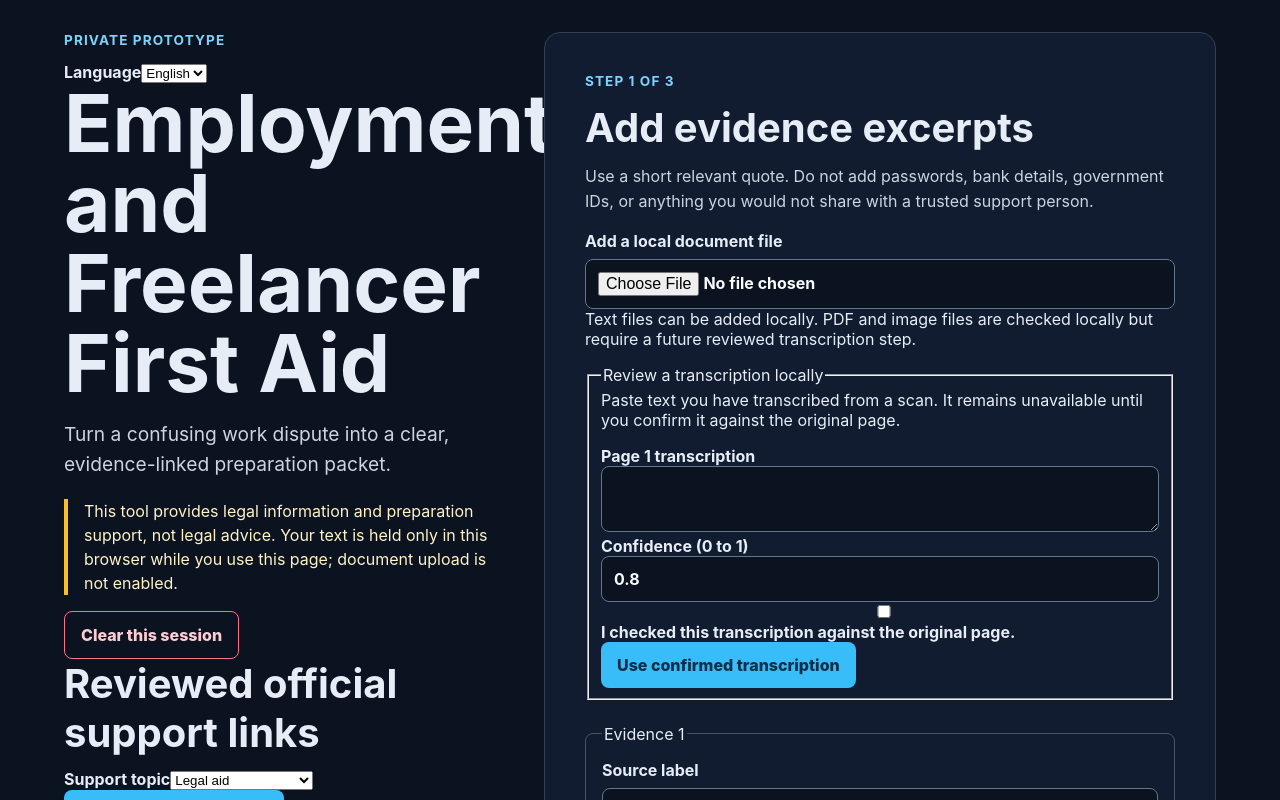
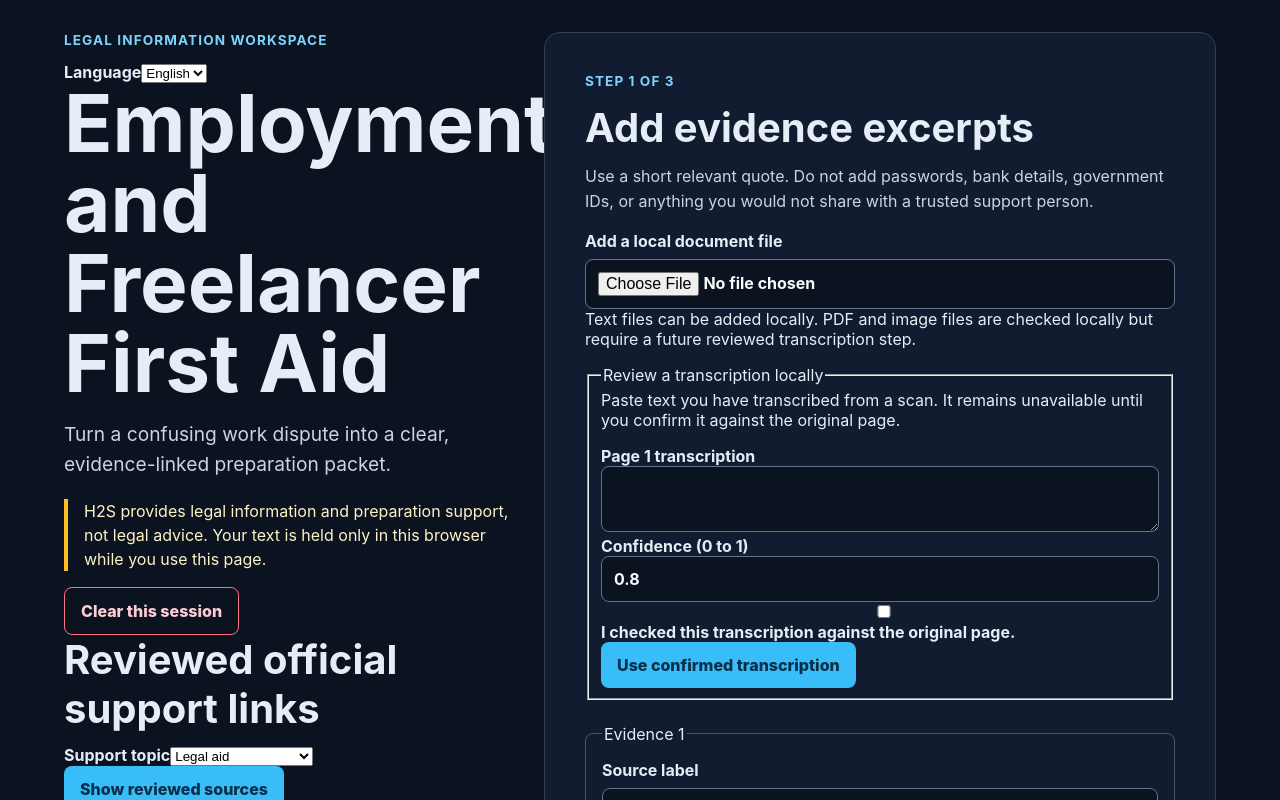
Before and after one commit to priyanshuchawda/haqlens-legal, a React (Vite) app in the folder apps/web/: page / in a window 1280 px wide. Shown: the top 800 px of the page. Built offline with nearby package versions, Linux system fonts and the light colour scheme.

Commit message:
docs: present h2s as a finished product

```diff
--- a/apps/web/src/App.tsx
+++ b/apps/web/src/App.tsx
@@ -39,14 +39,14 @@ const onboardingCopy = {
     clear: 'Clear this session',
     lede: 'Turn a confusing work dispute into a clear, evidence-linked preparation packet.',
     notice:
-      'This tool provides legal information and preparation support, not legal advice. Your text is held only in this browser while you use this page; document upload is not enabled.',
+      'H2S provides legal information and preparation support, not legal advice. Your text is held only in this browser while you use this page.',
     title: 'Employment and Freelancer First Aid',
   },
   hi: {
     clear: 'यह सत्र साफ़ करें',
     lede: 'काम के जटिल विवाद को साक्ष्य-आधारित तैयारी पैकेट में बदलें।',
     notice:
-      'यह उपकरण कानूनी जानकारी और तैयारी में सहायता देता है, कानूनी सलाह नहीं। आपका पाठ इस ब्राउज़र में केवल इस सत्र के दौरान रहता है; दस्तावेज़ अपलोड सक्षम नहीं है।',
+      'H2S कानूनी जानकारी और तैयारी में सहायता देता है, कानूनी सलाह नहीं। आपका पाठ इस ब्राउज़र में केवल इस सत्र के दौरान रहता है।',
     title: 'रोज़गार और फ्रीलांसर प्राथमिक सहायता',
   },
 } as const;
@@ -650,7 +650,7 @@ export function App() {
         Skip to evidence form
       </a>
       <section aria-labelledby="page-title" className="hero">
-        <p className="eyebrow">Private prototype</p>
+        <p className="eyebrow">Legal information workspace</p>
         <label>
           Language
           <select
```
Also changed, not shown: 5 other files (tests, documents, lock files or other folders).
